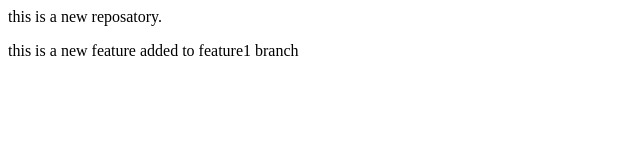
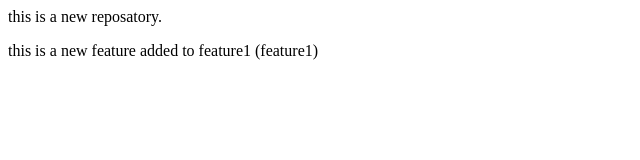
Before and after one commit to jaideepdevelops/new-repo, a plain HTML site: page index.html in a window 1280 px wide. Shown: the full height of the page, 0-640 px from the left. Drawn offline with Linux system fonts and the light colour scheme.

Commit message:
added feature1

```diff
--- a/index.html
+++ b/index.html
@@ -1,2 +1,2 @@
 <p>this is a new reposatory.</p>
-<p>this is a new feature added to feature1 branch</p>
+<p>this is a new feature added to feature1 (feature1)</p>
```
